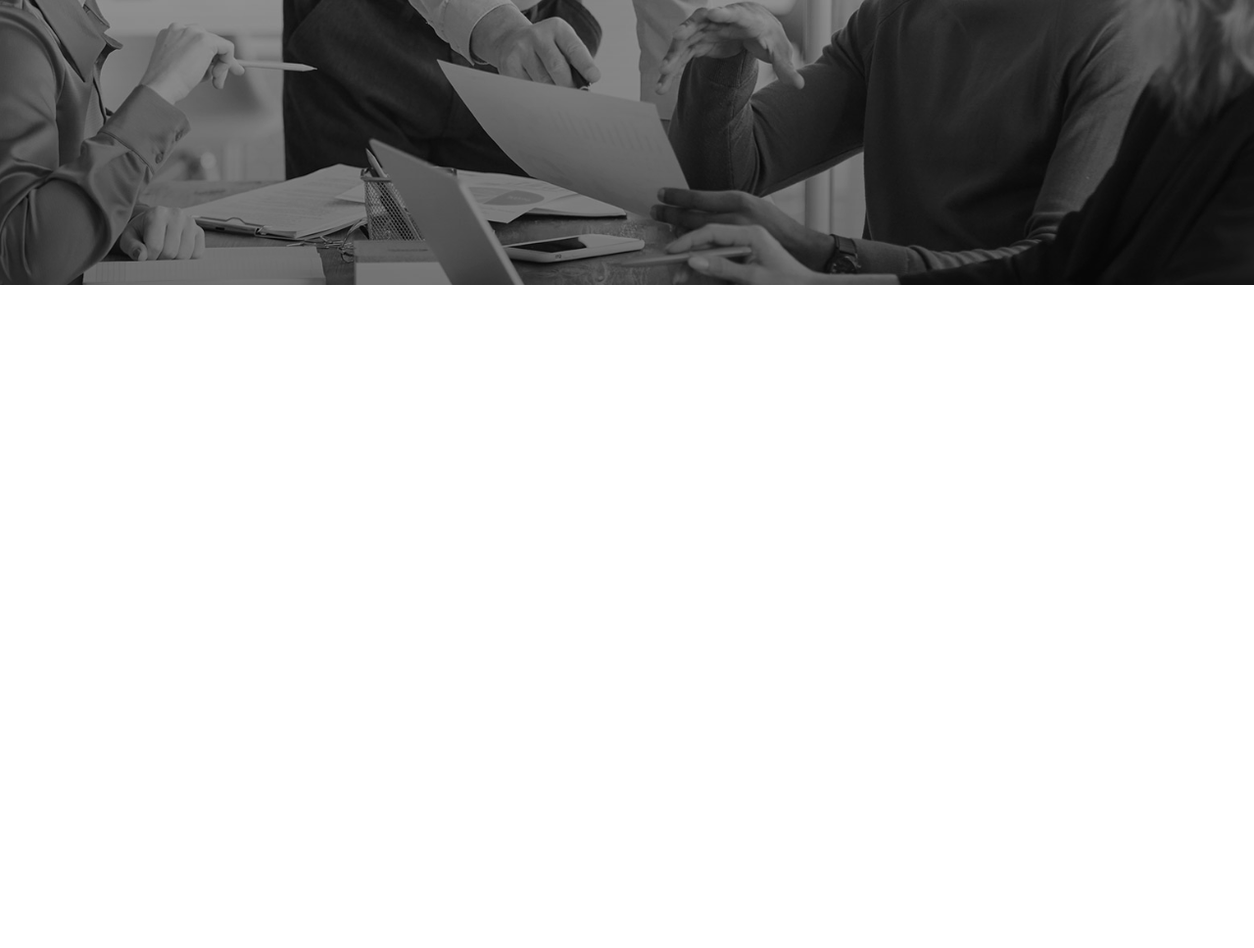
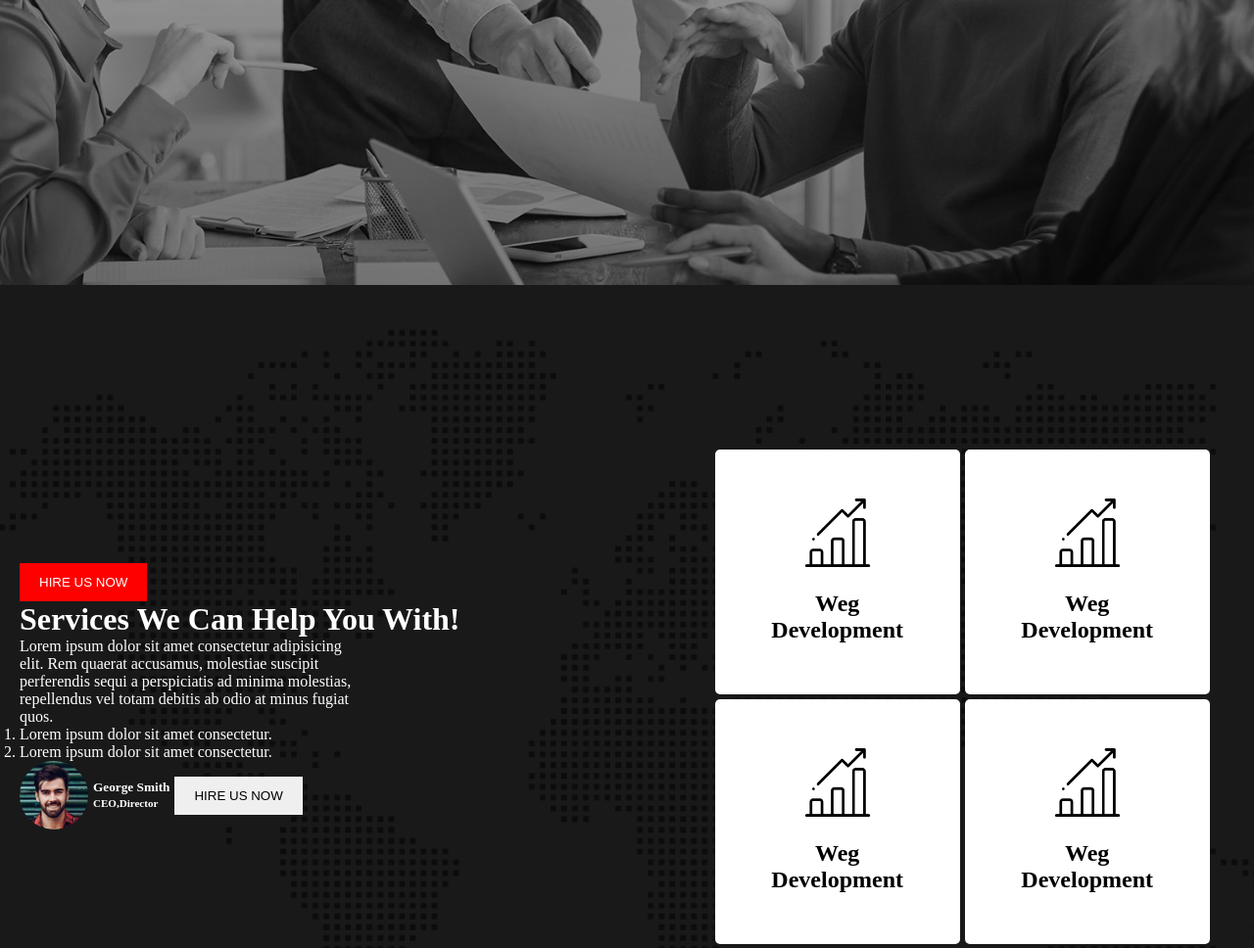
Before and after one commit to Saali777/digital-agency, a plain HTML site: page index.html in a window 1280 px wide. Shown: the part 578-1546 px from the top of the page at 98% size. Before the commit the page ends 869 px from the top, so only its background shows below. Drawn offline with Linux system fonts and the light colour scheme.

Commit message:
added service section

```diff
--- a/index.html
+++ b/index.html
@@ -26,14 +26,51 @@
                     <span class="primary">Digital</span> Agency You<br> Can Rely Upon!
                     </h1>
                 <p class="description">Lorem ipsum, dolor sit amet consectetur adipisicing     Placeat id saepe<br> provident rem obcaecati vitae magni totam aliquam dolor nostrum.</p>
-                <button class="btn bg-white">DISCOVER MORE</button>
+                <button class="btn bg-primary">DISCOVER MORE</button>
                 <button class="btn">HIRE US NOW</button>
                 </div>
         </div>
     </header>
 
     <main>
-
+       <div class="service-container">
+          <div class="left-container">
+            <button class="btn bg-primary">HIRE US NOW</button>
+            <h1>Services We Can Help You With!</h1>
+            <p class="service-description">Lorem ipsum dolor sit amet consectetur adipisicing elit. Rem quaerat accusamus, molestiae suscipit perferendis sequi a perspiciatis ad minima molestias, repellendus vel totam debitis ab odio at minus fugiat quos.</p>
+            <ol>
+                <li>Lorem ipsum dolor sit amet consectetur.</li>
+                <li>Lorem ipsum dolor sit amet consectetur.</li>
+            </ol>
+            <div class="author-container">
+                <img class="author-img" src="asset/image/author.jpg" alt="">
+                <h5>George Smith <br><small>CEO,Director</small></h5>
+                <div class="author-btn">
+                    <button class="btn">HIRE US NOW</button>
+                </div>
+            </div>
+          </div>
+          <div class="right-container">
+            <div class="first-two-box">
+                <div class="box">
+                    <img class="icon" src="asset/icons/bar-chart.png" alt="">
+                    <h2>Weg Development</h2>
+                </div>
+                <div class="box">
+                    <img class="icon" src="asset/icons/bar-chart.png" alt="">
+                    <h2>Weg Development</h2>
+                </div>
+                <div class="box">
+                    <img class="icon" src="asset/icons/bar-chart.png" alt="">
+                    <h2>Weg Development</h2>
+                </div>
+                <div class="box">
+                    <img class="icon" src="asset/icons/bar-chart.png" alt="">
+                    <h2>Weg Development</h2>
+                </div>
+            </div>
+          </div>
+       </div>
     </main>
     <footer>
 
--- a/style.css
+++ b/style.css
@@ -50,7 +50,51 @@
     padding: 12px 20px;
 
 }
-.bg-white{
+.bg-primary{
     background: red;
     color: white;
 }
+.service-container{
+    height: 100vh;
+    background-image: url("asset/image/footer-bg.png"),
+    linear-gradient(rgba(0, 0, 0, 0.9),rgba(0,0,0,0.9));
+    background-blend-mode: overlay;
+    background-position: center;
+    background-repeat: no-repeat;
+    background-size: cover;
+    color: white;
+    display: flex;
+    align-items: center;
+    padding: 20px;
+}
+.icon{
+    width: 70px;
+    margin-bottom: 20px;
+}
+.box{
+    width: 150px;
+    height: 150px;
+    padding: 50px;
+    background: white;
+    color: black;
+    text-align: center;
+    border-radius: 5px;
+}
+.service-description{
+    width: 50%;
+}
+.first-two-box{
+    display: flex;
+    flex-wrap: wrap;
+    gap: 5px;
+}
+.author-img{
+    width: 70px;
+    height: 70px;
+    border-radius: 35px;
+}
+.author-container{
+    display: flex;
+    align-items: center;
+    gap: 5px;
+}
```
